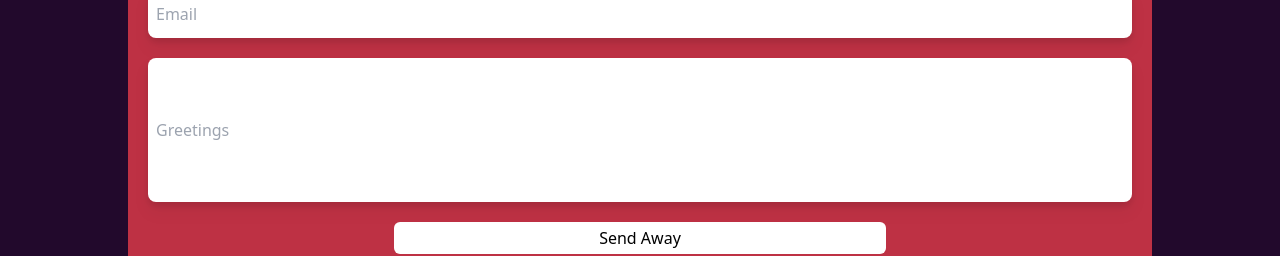
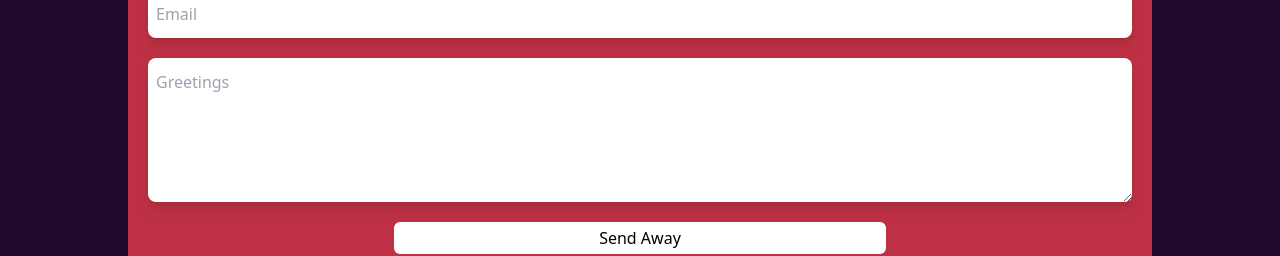
Before and after one commit to MobySchell/portfolio, a React (Vite) app: page /contact in a window 1280 px wide. Shown: the part 238-494 px from the top of the page. Built offline with nearby package versions, Linux system fonts and the light colour scheme.

Commit message:
changed input to textarea and div to Link

```diff
--- a/src/components/pages/Contact.tsx
+++ b/src/components/pages/Contact.tsx
@@ -1,3 +1,5 @@
+import { Link } from "react-router-dom";
+
 const Contact: React.FC = () => {
   return (
     <>
@@ -19,9 +21,8 @@ const Contact: React.FC = () => {
                   className="bg-white rounded-lg drop-shadow-lg h-12 px-2"
                   placeholder="Email"
                 />
-                <input
-                  type="text"
-                  className="bg-white rounded-lg drop-shadow-lg h-36 px-2"
+                <textarea
+                  className="bg-white rounded-lg drop-shadow-lg h-36 px-2 pt-3 align-top"
                   placeholder="Greetings"
                 />
                 <input
@@ -34,7 +35,10 @@ const Contact: React.FC = () => {
             {/* Socials and some info */}
             <div className="grid grid-cols-2">
               {/* LinkedIn */}
-              <div>
+              <Link
+                to="https://www.linkedin.com/in/joshua-schell-0b2226182/"
+                target="_blank"
+              >
                 <svg
                   height="50px"
                   version="1.1"
@@ -51,9 +55,9 @@ const Contact: React.FC = () => {
                   38.007,51.037l0,120.768l75.024,0Zm-307.552,-334.556c-25.674,0 -42.448,16.879 -42.448,39.002c0,21.658 16.264,39.002 41.455,39.002l0.484,0c26.165,0 42.452,-17.344 42.452,-39.002c-0.485,-22.092 -16.241,-38.954 -41.943,-39.002Z"
                   />
                 </svg>
-              </div>
+              </Link>
               {/* Github */}
-              <div>
+              <Link to="https://github.com/MobySchell" target="_blank">
                 <svg
                   enable-background="new 0 0 32 32"
                   height="50px"
@@ -80,7 +84,7 @@ const Contact: React.FC = () => {
                     fill-rule="evenodd"
                   />
                 </svg>
-              </div>
+              </Link>
             </div>
           </div>
         </div>
```
